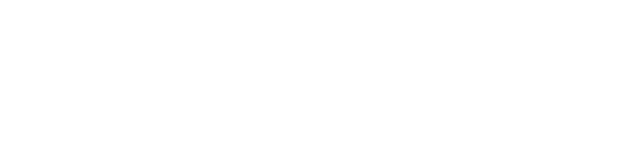
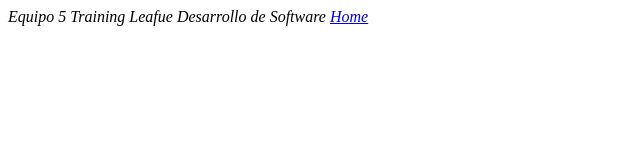
Before and after one commit to mateog147/grupo5_control_versiones, a plain HTML site: page page.html in a window 1280 px wide. Shown: the whole page, without its empty margins (0-640 px from the left). Drawn offline with Linux system fonts and the light colour scheme.

Commit message:
añadí footer a page.html

```diff
--- a/page.html
+++ b/page.html
@@ -7,6 +7,12 @@
     <title>Document</title>
 </head>
 <body>
-
+    <footer>
+        <address>
+            Equipo 5
+            Training Leafue Desarrollo de Software
+            <a href="/index.html">Home</a>
+        </address>
+      </footer>
 </body>
 </html>
```
